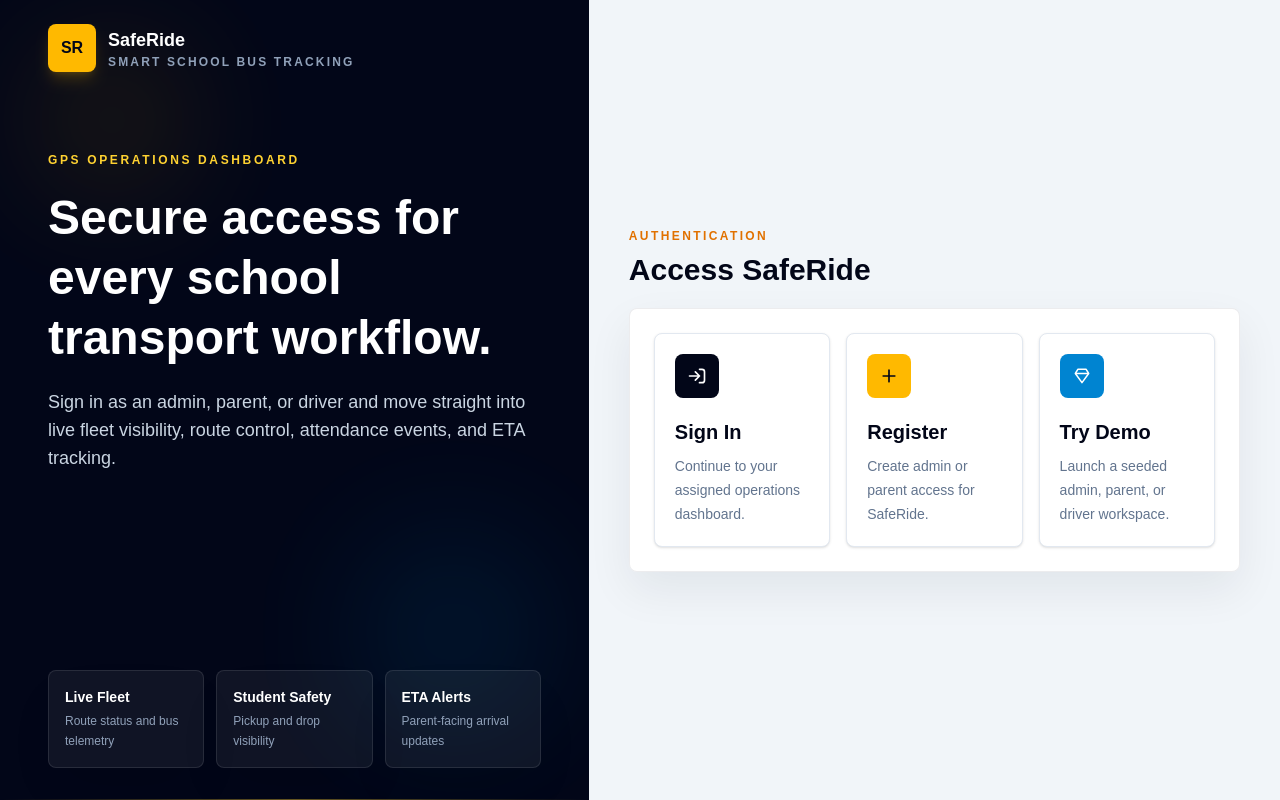
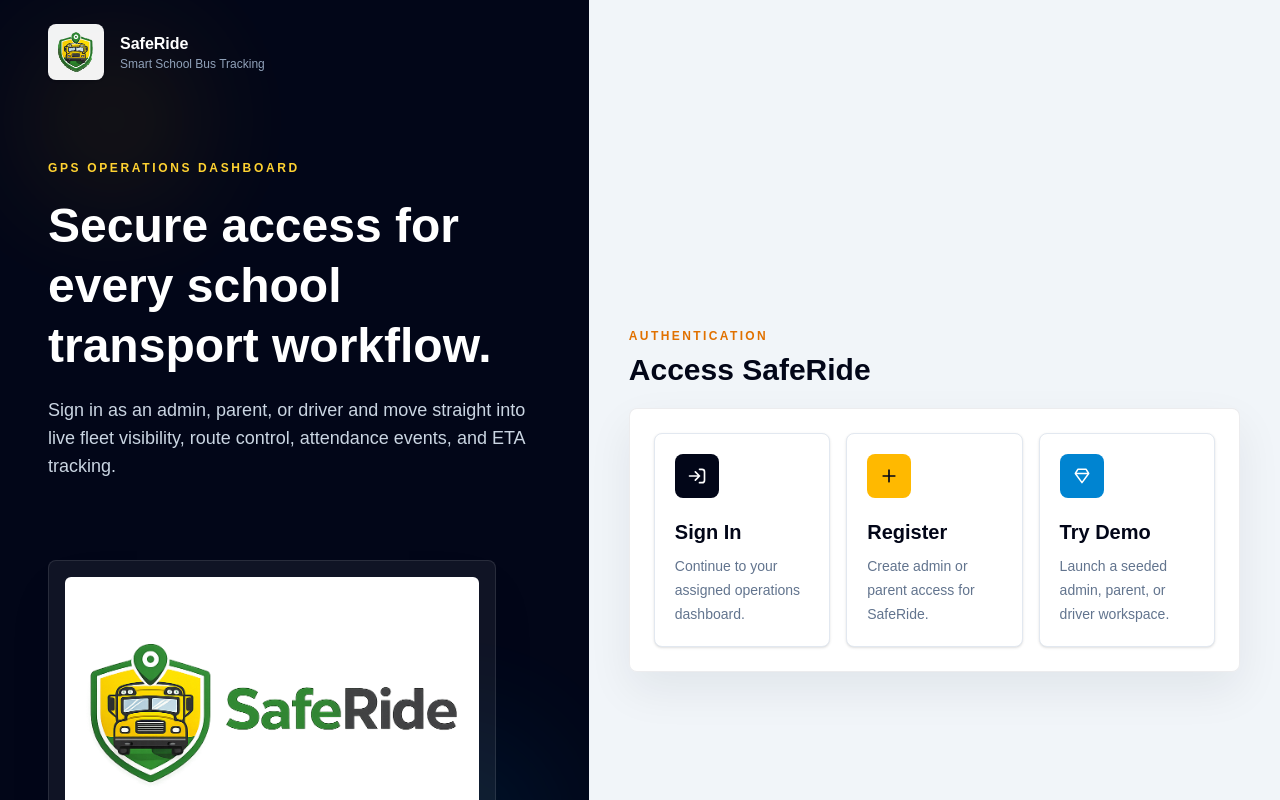
Before and after one commit to arnavkumar2k5/SafeRide, a Next.js app: page /login in a window 1280 px wide. Shown: the top 800 px of the page. Built offline with nearby package versions, Linux system fonts and the light colour scheme.

Commit message:
logo updated

```diff
--- a/src/app/admin/dashboard/page.tsx
+++ b/src/app/admin/dashboard/page.tsx
@@ -2,6 +2,7 @@
 
 import dynamic from "next/dynamic";
 import React, { useEffect, useState } from "react";
+import { BrandLogo } from "@/components/BrandLogo";
 
 const AdminMap = dynamic(() => import("@/components/AdminMap"), {
   ssr: false,
@@ -471,15 +472,7 @@ export default function AdminDashboard() {
     <main className="dashboard-shell">
       <div className="mx-auto grid min-h-screen w-full max-w-[1500px] gap-4 px-4 py-4 sm:px-6 lg:grid-cols-[270px_1fr] lg:px-8">
         <aside className="dashboard-sidebar sticky top-4 hidden h-[calc(100vh-2rem)] rounded-lg p-5 lg:block">
-          <div className="flex items-center gap-3">
-            <div className="grid h-11 w-11 place-items-center rounded-lg bg-amber-400 font-black text-slate-950">
-              SR
-            </div>
-            <div>
-              <p className="font-bold text-slate-950">SafeRide</p>
-              <p className="text-xs text-slate-500">Fleet operations</p>
-            </div>
-          </div>
+          <BrandLogo subtitle="Fleet operations" />
           <nav className="mt-8 space-y-2 text-sm font-semibold text-slate-600">
             {["Overview", "Live Map", "Students", "Fleet", "Attendance"].map((item) => (
               <a
--- a/src/app/driver/dashboard/page.tsx
+++ b/src/app/driver/dashboard/page.tsx
@@ -3,6 +3,7 @@
 import dynamic from "next/dynamic";
 import { useEffect, useState } from "react";
 import io from "socket.io-client";
+import { BrandLogo } from "@/components/BrandLogo";
 
 const socket = io("https://safe-ride-weld.vercel.app/");
 
@@ -149,15 +150,7 @@ export default function DriverDashboard() {
     <main className="dashboard-shell">
       <div className="mx-auto grid min-h-screen w-full max-w-7xl gap-4 px-4 py-4 sm:px-6 lg:grid-cols-[260px_1fr] lg:px-8">
         <aside className="dashboard-sidebar sticky top-4 hidden h-[calc(100vh-2rem)] rounded-lg p-5 lg:block">
-          <div className="flex items-center gap-3">
-            <div className="grid h-11 w-11 place-items-center rounded-lg bg-amber-400 font-black text-slate-950">
-              SR
-            </div>
-            <div>
-              <p className="font-bold text-slate-950">SafeRide</p>
-              <p className="text-xs text-slate-500">Driver console</p>
-            </div>
-          </div>
+          <BrandLogo subtitle="Driver console" />
           <nav className="mt-8 space-y-2 text-sm font-semibold text-slate-600">
             <a className="block rounded-lg bg-slate-950 px-3 py-2 text-white" href="#route">
               Route map
--- a/src/app/layout.tsx
+++ b/src/app/layout.tsx
@@ -5,6 +5,11 @@ import "leaflet/dist/leaflet.css";
 export const metadata: Metadata = {
   title: "SafeRide Operations",
   description: "Smart school bus tracking and transport operations dashboard",
+  icons: {
+    icon: "/logo.svg",
+    shortcut: "/logo.svg",
+    apple: "/logo.png",
+  },
 };
 
 export default function RootLayout({
--- a/src/app/login/page.tsx
+++ b/src/app/login/page.tsx
@@ -2,7 +2,9 @@
 
 import { FormEvent, ReactNode, useMemo, useState } from "react";
 import { signIn } from "next-auth/react";
+import Image from "next/image";
 import { useRouter } from "next/navigation";
+import { BrandLogo } from "@/components/BrandLogo";
 
 type Role = "admin" | "parent" | "driver";
 type Mode = "landing" | "signin-role" | "register-role" | "login" | "register" | "demo";
@@ -204,17 +206,7 @@ export default function LoginPage() {
           </div>
 
           <div className="relative">
-            <div className="flex items-center gap-3">
-              <div className="grid h-12 w-12 place-items-center rounded-lg bg-amber-400 text-base font-black text-slate-950 shadow-lg shadow-amber-400/20">
-                SR
-              </div>
-              <div>
-                <p className="text-lg font-black">SafeRide</p>
-                <p className="text-xs font-semibold uppercase tracking-[0.18em] text-slate-400">
-                  Smart School Bus Tracking
-                </p>
-              </div>
-            </div>
+            <BrandLogo subtitle="Smart School Bus Tracking" inverted />
 
             <div className="max-w-xl py-12 lg:py-20">
               <p className="text-xs font-black uppercase tracking-[0.22em] text-amber-300">
@@ -227,6 +219,19 @@ export default function LoginPage() {
                 Sign in as an admin, parent, or driver and move straight into live fleet visibility,
                 route control, attendance events, and ETA tracking.
               </p>
+            </div>
+
+            <div className="hidden max-w-md rounded-lg border border-white/10 bg-white/[0.06] p-4 shadow-2xl shadow-black/10 sm:block">
+              <div className="relative aspect-[3/2] overflow-hidden rounded-md bg-white">
+                <Image
+                  src="/logo.png"
+                  alt="SafeRide"
+                  fill
+                  sizes="(min-width: 1024px) 448px, 80vw"
+                  className="object-contain p-3"
+                  priority
+                />
+              </div>
             </div>
           </div>
 
--- a/src/app/page.tsx
+++ b/src/app/page.tsx
@@ -1,19 +1,12 @@
 import Link from "next/link";
+import { BrandLogo } from "@/components/BrandLogo";
 
 export default function Home() {
   return (
     <main className="dashboard-shell min-h-screen">
       <section className="mx-auto flex min-h-screen w-full max-w-7xl flex-col justify-between px-4 py-5 sm:px-6 lg:px-8">
         <nav className="dashboard-card flex items-center justify-between px-5 py-4">
-          <div className="flex items-center gap-3">
-            <div className="grid h-11 w-11 place-items-center rounded-lg bg-amber-400 font-black text-slate-950">
-              SR
-            </div>
-            <div>
-              <p className="font-bold text-slate-950">SafeRide</p>
-              <p className="text-xs text-slate-500">School transport operations</p>
-            </div>
-          </div>
+          <BrandLogo subtitle="School transport operations" />
           <Link className="btn btn-primary" href="/login">
             Open Console
           </Link>
--- a/src/app/parent/dashboard/page.tsx
+++ b/src/app/parent/dashboard/page.tsx
@@ -3,6 +3,7 @@
 import dynamic from "next/dynamic";
 import { useEffect, useState } from "react";
 import io from "socket.io-client";
+import { BrandLogo } from "@/components/BrandLogo";
 
 const socket = io("https://safe-ride-weld.vercel.app/");
 
@@ -286,6 +287,8 @@ export default function ParentDashboard() {
     <main className="dashboard-shell">
       <div className="mx-auto flex w-full max-w-7xl flex-col gap-5 px-4 py-4 sm:px-6 lg:px-8">
         <header className="dashboard-card flex flex-col gap-4 px-5 py-4 sm:flex-row sm:items-center sm:justify-between">
+          <div className="flex items-start gap-4">
+            <BrandLogo />
             <div>
               <p className="text-xs font-bold uppercase tracking-[0.18em] text-amber-600">
                 Parent Portal
@@ -296,6 +299,7 @@ export default function ParentDashboard() {
               <p className="mt-1 text-sm text-slate-500">
                 Bus {data.bus_id} to {data.stop_name}
               </p>
+            </div>
           </div>
           <span className="status-pill bg-blue-50 text-blue-700">
             <span className="h-2 w-2 rounded-full bg-blue-500" />
--- /dev/null
+++ b/src/components/BrandLogo.tsx
@@ -0,0 +1,42 @@
+import Image from "next/image";
+
+type BrandLogoProps = {
+  subtitle?: string;
+  inverted?: boolean;
+};
+
+export function BrandLogo({ subtitle, inverted = false }: BrandLogoProps) {
+  return (
+    <div className="flex items-center gap-4">
+      <div
+        className={`grid h-14 w-14 shrink-0 place-items-center rounded-lg ${
+          inverted ? "bg-white/95" : "bg-white"
+        } shadow-sm ring-1 ring-slate-900/10`}
+      >
+        <Image
+          src="/logo.svg"
+          alt="SafeRide logo"
+          width={46}
+          height={46}
+          className="h-11 w-11 object-contain"
+          priority
+          unoptimized
+        />
+      </div>
+      <div>
+        <p className={`font-bold ${inverted ? "text-white" : "text-slate-950"}`}>
+          SafeRide
+        </p>
+        {subtitle && (
+          <p
+            className={`text-xs ${
+              inverted ? "text-slate-400" : "text-slate-500"
+            }`}
+          >
+            {subtitle}
+          </p>
+        )}
+      </div>
+    </div>
+  );
+}
```
Also changed, not shown: public/logo.png (added), public/logo.svg (added). Lines whose indentation alone changed are shown as unchanged.
